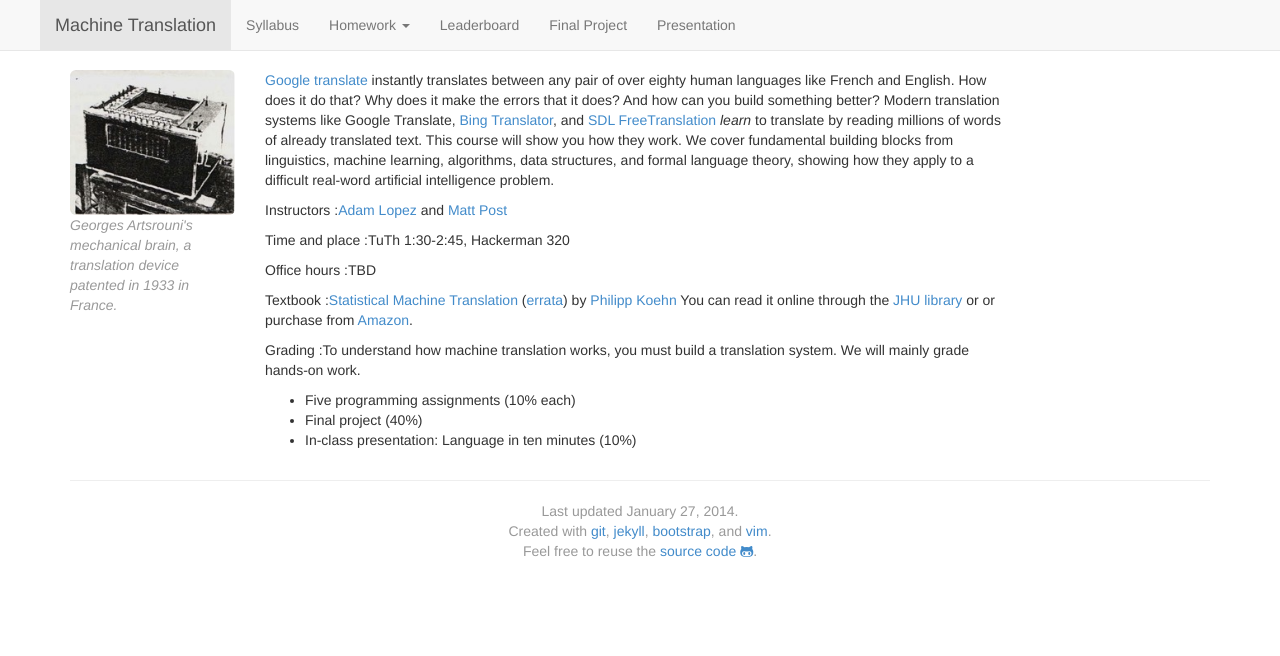
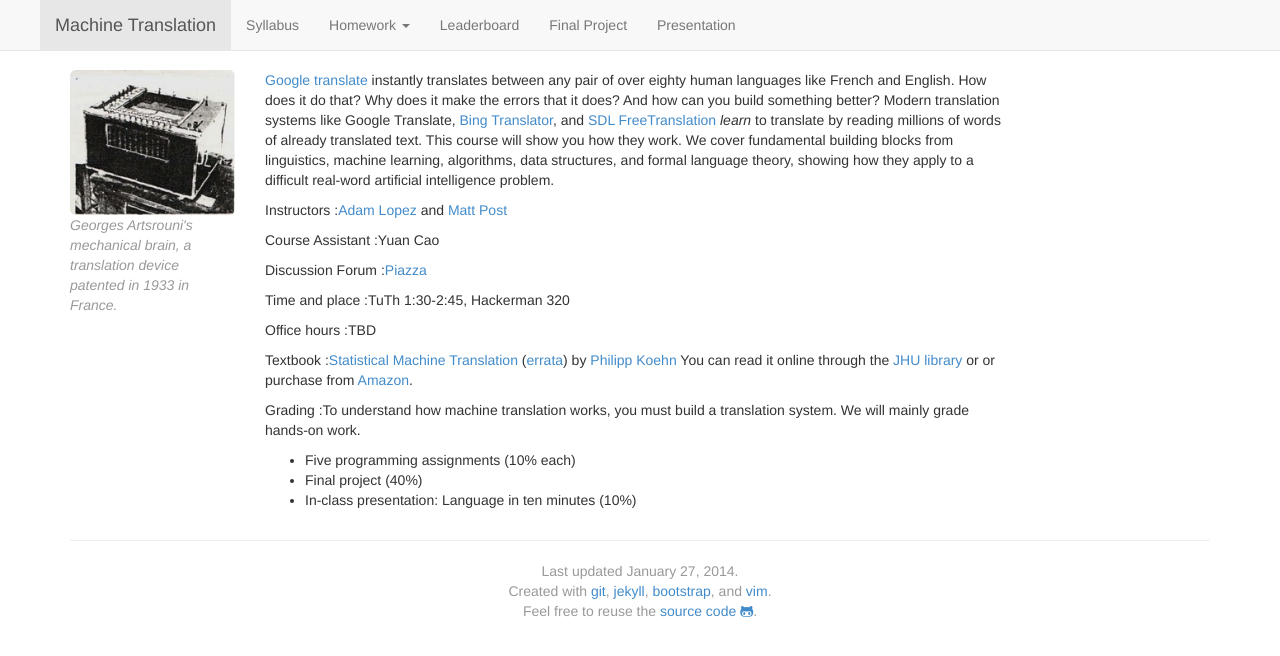
Before and after one commit to mt-class/jhu, a Jekyll site: the page built from index.md, in a window 1280 px wide. Shown: the top 656 px of the page. Built offline with Jekyll 4.4.1, drawn with Linux system fonts in a browser that asks for light colours; nearby versions of some CDN libraries.

Commit message:
Update course information

```diff
--- a/index.md
+++ b/index.md
@@ -25,6 +25,12 @@ Instructors
 :[Adam Lopez](http://www.cs.jhu.edu/~alopez/) and
 [Matt Post](http://www.cs.jhu.edu/~post/)
 
+Course Assistant
+:Yuan Cao
+
+Discussion Forum
+:[Piazza](https://piazza.com/jhu/spring2014/en600468/home)
+
 Time and place
 :TuTh 1:30-2:45, Hackerman 320
 
```
